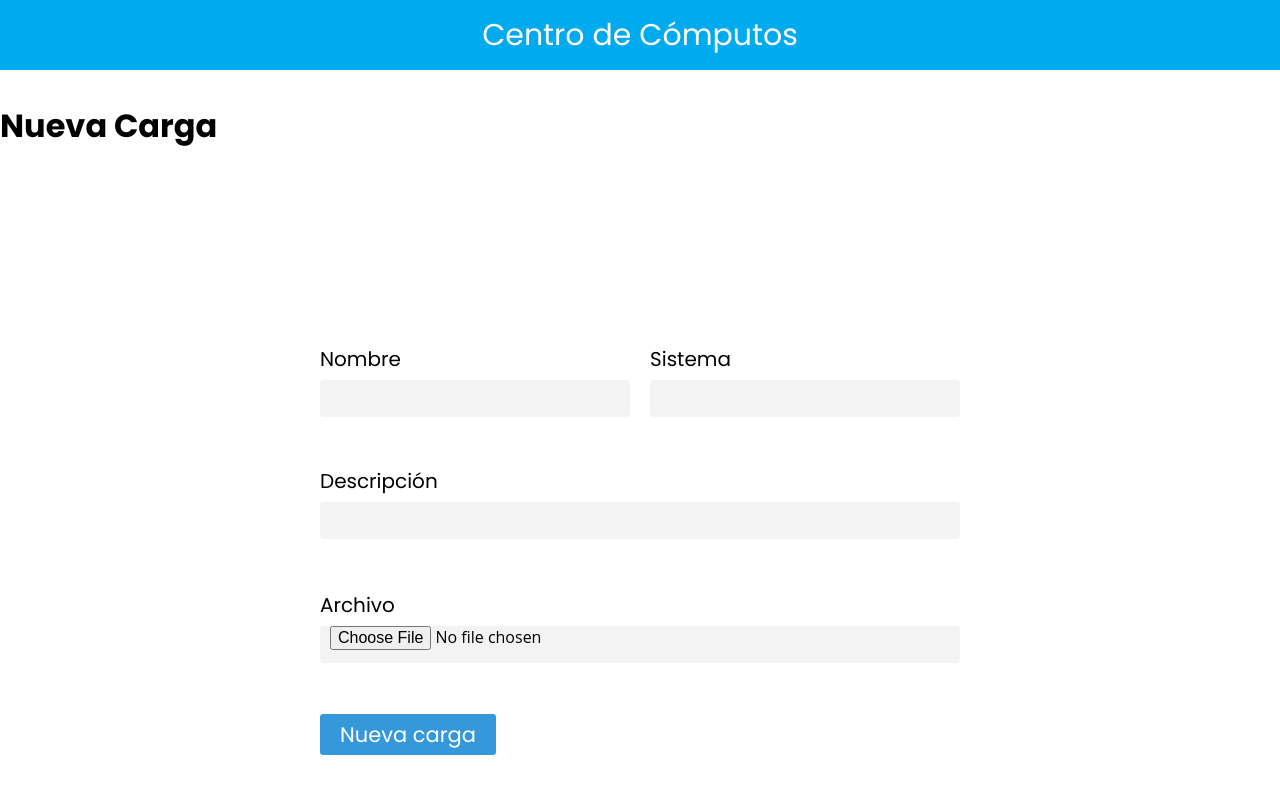
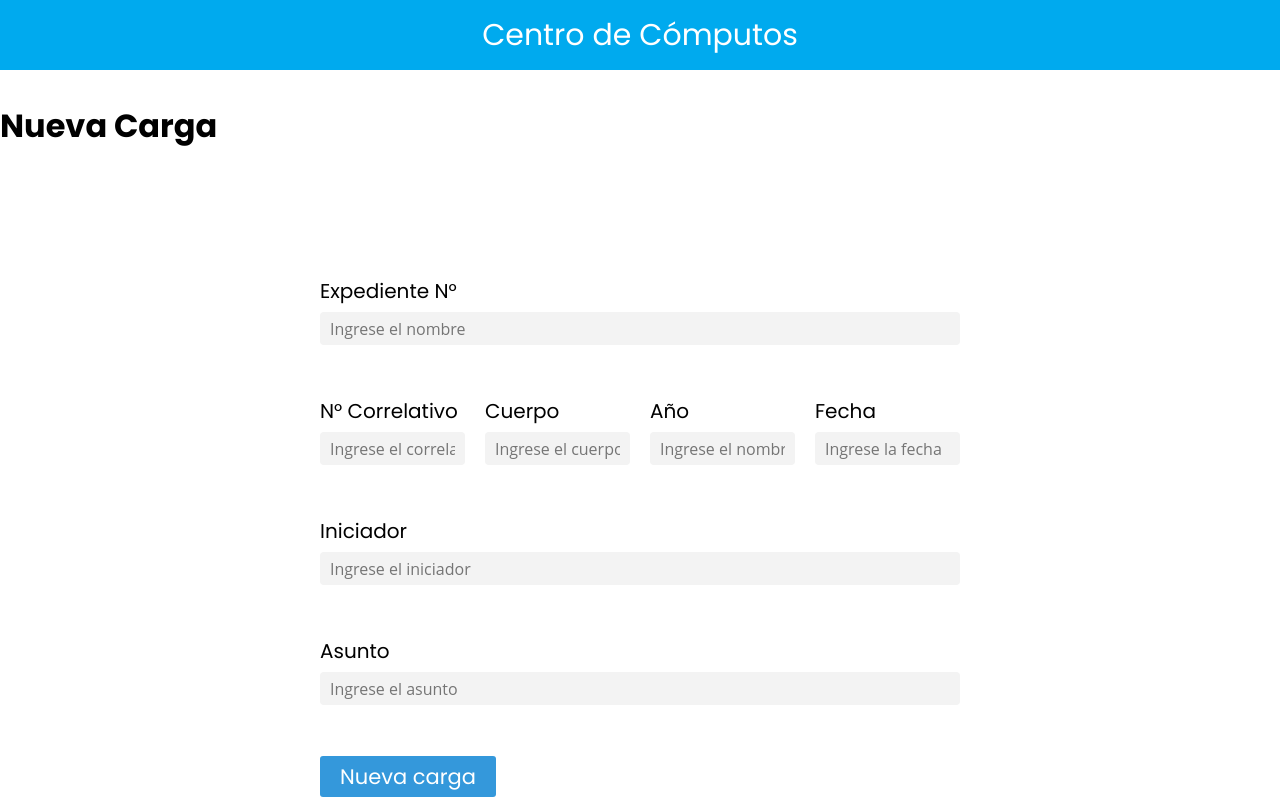
Before and after one commit to maisi-r/GestionArchivo, a React (Vite) app: page /carga in a window 1280 px wide. Shown: the top 800 px of the page. Built offline with nearby package versions, Linux system fonts and the light colour scheme.

Commit message:
Agregado de funciones en FormFile y FormFileInformation

```diff
--- a/src/App.jsx
+++ b/src/App.jsx
@@ -4,8 +4,8 @@ import FileTable from "./components/FileTable/FileTable";
 import Header from "./components/Header/Header";
 import Footer from "./components/Footer/Footer";
 import {Routes, Route} from "react-router-dom";
-import FormFile from "./components/FormFile/FormFile";
-import FormFileInformation from "./components/FormFileInformation/FormFileInformation";
+import FormFile from "./components/FormFileInformation/FormFileInformation";
+import FormFileInformation from "./components/FormFile/FormFile";
 
 const App = () => {
   return (
@@ -16,9 +16,9 @@ const App = () => {
 
         <Route path="/archivos" element={<FileTable/>} />
 
-        <Route path="/informacion-adicional" element={<FormFile/>} />
+        <Route path="/informacion-adicional" element={<FormFileInformation/>} />
 
-        <Route path="/carga" element={<FormFileInformation/>} />
+        <Route path="/carga" element={<FormFile/>} />
 
 
 
--- a/src/components/FormFile/FormFile.jsx
+++ b/src/components/FormFile/FormFile.jsx
@@ -1,51 +1,106 @@
-import React from 'react';
-import "./form.scss";
+import React from 'react'
+import { useAddFileMutation } from '../../store/apis/fileApi'
+import "./formf.scss"
+import { useFormik } from 'formik';
+import * as Yup from "yup";
 
-const FormFile = () => {
+const FormFile = () =>  {
+
+    const [ uploadFile ] = useAddFileMutation();
+    const required = "El campo es requerido";
+    const formik = useFormik({
+
+        initialValues: {
+            name: "",
+            system: "",
+            description: "",
+            file:""
+        },
+
+        validationSchema: Yup.object({
+            name: Yup.string().required(required),
+            system: Yup.string().required(required),
+            description: Yup.string().required(required),
+        }),
+
+        onSubmit: async (values) => {
+          try {
+            console.log(values);
+            //const result = await addInformation({ id : id, data: values});
+            formik.resetForm();
+          } catch (error) {
+            console.log(error);
+          }
+        },
+    });
+
+    const { setFieldValue,handleSubmit, handleChange, handleBlur, values, errors, touched } = formik;
+
     return (
-
         <div className='container'>
-
         <h1>Nueva Carga</h1>
     <div className="base-container">
-        <div className="form">
-            <div className="form-group item1">
-                <label htmlFor='Número'>Nombre</label>
-                <input type="text" name="Número"/>
+
+    <form onClick={handleSubmit} className="formfile">
+        <div className="form-group file1">
+            <label htmlFor='name'>Nombre</label>
+            <input
+            type="text"
+            className={ `input__light-${errors.name && touched.name ? 'warning' : 'success'}` }
+            placeholder="Ingrese el nombre"
+            value={ values.name }
+            onBlur={ handleBlur }
+            onChange={ handleChange }
+            name="name"
+            />
+            { errors.name && touched.name && (
+                <div className='text-red'>
+                    <small className="text-red-600">{ errors.name }</small>
+                </div>
+            )}
         </div>
 
-            <div className="form-group item2">
-                <label htmlFor='Correlativo'>Correlativo</label>
-                <input type="text" name="Número"/>
+        <div className="form-group file2">
+            <label htmlFor='system'>Sistema</label>
+            <input type="text"
+            className={ `input__light-${errors.system && touched.system ? 'warning' : 'success'}` }
+            placeholder="Ingrese el nombre del Sistema"
+            value={ values.system }
+            onBlur={ handleBlur }
+            onChange={ handleChange }
+            name="system"
+            />
+            { errors.system && touched.system && (
+                <div className='text-red'>
+                    <small className="text-red-600">{ errors.system }</small>
+                </div>
+            )}
         </div>
 
-            <div className="form-group item3">
-                <label htmlFor='Año'>Año</label>
-                <input type="text" name="Número"/>
+        <div className="form-group file3">
+            <label htmlFor='description'>Descripción</label>
+            <input type="text"
+            className={ `input__light-${errors.description && touched.description ? 'warning' : 'success'}` }
+            placeholder="Ingrese una descripción"
+            value={ values.description }
+            onBlur={ handleBlur }
+            onChange={ handleChange }
+            name="description"
+            />
+            { errors.description && touched.description && (
+                <div className='text-red'>
+                    <small className="text-red-600">{ errors.description }</small>
+                </div>
+            )}
         </div>
 
-            <div className="form-group item4">
-                <label htmlFor='Cuerpo'>Cuerpo</label>
-                <input type="text" name="Número"/>
+        <div className="form-group file4">
+            <label htmlFor='Cuerpo'>Archivo</label>
+            <input type="file" name="file" onChange={(event) => {setFieldValue ("file", event.target.file[0])}}/>
         </div>
 
-            <div className="form-group item5">
-                <label htmlFor='Iniciador'>Iniciador</label>
-                <input type="text" name="Número"/>
-            </div>
-
-            <div className="form-group item6">
-                <label htmlFor='Asunto'>Asunto</label>
-                <input type="text" name="Número"/>
-            </div>
-
-            <div className="form-group item7">
-                <label htmlFor='Fecha'>Fecha</label>
-                <input type="text" name="Número"/>
-            </div>
-
-            <div className="form-group item8">
-            <button type="button" className="btn">Nueva carga</button>
+        <div className="form-group file5">
+        <button onClick={handleSubmit} type="btn btn-primary" className="btn">Nueva carga</button>
 
         </div>
 
@@ -53,12 +108,9 @@ const FormFile = () => {
 
 
 
+    </form>
     </div>
     </div>
-        </div>
-
-
     )
   }
-
  export default FormFile;
--- a/src/components/FormFileInformation/FormFileInformation.jsx
+++ b/src/components/FormFileInformation/FormFileInformation.jsx
@@ -1,46 +1,203 @@
-import React from 'react'
-import "./formf.scss"
+import React from 'react';
+import "./form.scss";
+import { useFormik } from 'formik';
+import * as Yup from "yup";
+import { useAddAditionaInformationFileMutation } from '../../store/apis/additionalInformationFileApi';
+import { useParams } from 'react-router-dom';
 
-const FormFileInformation = () =>  {
+
+const FormFileInformation = () => {
+    const { id } = useParams();
+    const required = "El campo es requerido";
+    const [addInformation] = useAddAditionaInformationFileMutation();
+    const formik = useFormik({
+
+        initialValues: {
+            number: "",
+            correlative: "",
+            body: "",
+            year: "",
+            date: "",
+            initiator: "",
+            issue: ""
+        },
+
+        validationSchema: Yup.object({
+            number: Yup.number().required(required),
+            correlative: Yup.number().required(required),
+            year: Yup.number().required(required),
+            body: Yup.number().required(required),
+            date: Yup.string().required(required),
+            initiator: Yup.string().required(required),
+            issue: Yup.string().required(required),
+        }),
+
+        onSubmit: async (values) => {
+          try {
+            console.log(values);
+            //const result = await addInformation({ id : id, data: values});
+            formik.resetForm();
+          } catch (error) {
+            console.log(error);
+          }
+        },
+    });
+
+    const { setFieldValue,handleSubmit, handleChange, handleBlur, values, errors, touched } = formik;
+
     return (
+
         <div className='container'>
-        <div className='row'>
+
         <h1>Nueva Carga</h1>
         <div className="base-container">
-    <div className="formfile">
-        <div className="form-group file1">
-            <label htmlFor='Número'>Nombre</label>
-            <input type="text" name="Número"/>
+        <form onClick={handleSubmit} className="form">
+        <div className='form-group item1'>
+            <label htmlFor="number">Expediente N°</label>
+            <input
+                type="text"
+                className={ `input__light-${errors.number && touched.number ? 'warning' : 'success'}` }
+                placeholder="Ingrese el nombre"
+                value={ values.number }
+                onBlur={ handleBlur }
+                onChange={ handleChange }
+                name="number"
+            />
+            { errors.number && touched.number && (
+                <div className='text-red'>
+                    <small className="text-red-600">{ errors.number }</small>
+                </div>
+            )}
         </div>
 
-        <div className="form-group file2">
-            <label htmlFor='Correlativo'>Sistema</label>
-            <input type="text" name="Número"/>
+        <div className='form-group item2'>
+            <label htmlFor="name">N° Correlativo</label>
+            <input
+                type="text"
+                className={ `input__light-${errors.correlative && touched.correlative ? 'warning' : 'success'}` }
+                placeholder="Ingrese el correlativo"
+                value={ values.correlative }
+                onBlur={ handleBlur }
+                onChange={ handleChange }
+                name="correlative"
+            />
+            { errors.correlative && touched.correlative && (
+                <div className='text-red'>
+                    <small className="text-red-600">{ errors.correlative }</small>
+                </div>
+            )}
         </div>
 
-        <div className="form-group file3">
-            <label htmlFor='Año'>Descripción</label>
-            <input type="text" name="Número"/>
+        <div className='form-group item4'>
+        <label htmlFor="body">Cuerpo</label>
+            <input
+                type="text"
+                className={ `input__light-${errors.body && touched.body ? 'warning' : 'success'}` }
+                placeholder="Ingrese el cuerpo"
+                value={ values.body }
+                onBlur={ handleBlur }
+                onChange={ handleChange }
+                name="body"
+            />
+            { errors.body && touched.body && (
+                <div className='text-red'>
+                    <small className="text-red-600">{ errors.body }</small>
+                </div>
+            )}
         </div>
 
-        <div className="form-group file4">
-            <label htmlFor='Cuerpo'>Archivo</label>
-            <input type="file" name="files"/>
+
+        <div className='form-group item3'>
+        <label htmlFor="year">Año</label>
+            <input
+                type="text"
+                className={ `input__light-${errors.year && touched.year ? 'warning' : 'success'}` }
+                placeholder="Ingrese el nombre"
+                value={ values.year }
+                onBlur={ handleBlur }
+                onChange={ handleChange }
+                name="year"
+            />
+            { errors.year && touched.year && (
+                <div className='text-red'>
+                    <small className="text-red-600">{ errors.year }</small>
+                </div>
+            )}
+
+
         </div>
 
-        <div className="form-group file5">
-        <button type="btn btn-primary" className="btn">Nueva carga</button>
 
+        <div className='form-group item7'>
+            <label htmlFor="date">Fecha</label>
+            <input
+                type="text"
+                className={ `input__light-${errors.date && touched.date ? 'warning' : 'success'}` }
+                placeholder="Ingrese la fecha"
+                value={ values.date}
+                onBlur={ handleBlur }
+                onChange={ handleChange }
+                name="date"
+            />
+            { errors.date && touched.date && (
+                <div className='text-red'>
+                    <small className="text-red-600">{ errors.date }</small>
+                </div>
+            )}
+        </div>
+
+
+        <div className='form-group item5'>
+            <label htmlFor="initiator">Iniciador</label>
+            <input
+                type="text"
+                className={ `input__light-${errors.initiator && touched.initiator ? 'warning' : 'success'}` }
+                placeholder="Ingrese el iniciador"
+                value={ values.initiator }
+                onBlur={ handleBlur }
+                onChange={ handleChange }
+                name="initiator"
+            />
+            { errors.initiator && touched.initiator && (
+                <div className='text-red'>
+                    <small className="text-red-600">{ errors.initiator }</small>
+                </div>
+            )}
+        </div>
+
+        <div className='form-group item6'>
+            <label htmlFor="issue">Asunto</label>
+            <input
+                type="text"
+                className={ `input__light-${errors.issue && touched.issue ? 'warning' : 'success'}` }
+                placeholder="Ingrese el asunto"
+                value={ values.issue }
+                onBlur={ handleBlur }
+                onChange={ handleChange }
+                name="issue"
+            />
+            { errors.issue && touched.issue && (
+                <div className='text-red'>
+                    <small className="text-red-600">{ errors.issue }</small>
+                </div>
+            )}
+        </div>
+
+        <div className="form-group item8">
+                <button type="submit" className="btn">Nueva carga</button>
             </div>
 
 
 
 
 
+
+        </form>
         </div>
         </div>
-    </div>
-    </div>
+
+
     )
 }
+
 export default FormFileInformation;
--- a/src/components/FormFile/form.scss
+++ b/src/components/FormFileInformation/form.scss
@@ -21,7 +21,7 @@
       "item2 item4 item3 item7"
       "item5 item5 item5 item5"
       "item6 item6 item6 item6"
-      "item8 . . . "
+      "item8 item8 . . "
     ;
     gap: 20px;
 
--- a/src/store/apis/additionalInformationFileApi.js
+++ b/src/store/apis/additionalInformationFileApi.js
@@ -19,8 +19,8 @@ export const addtionalInformationFileApi = createApi({
         }),
 
         addAditionaInformationFile: builder.mutation({
-            query: (data) => ({
-                url: '/addtional-inforation-file',
+            query: ({id, ...data}) => ({
+                url: `/addtional-inforation-file/${id}`,
                 method: 'POST',
                 body: data
             }),
```
Also changed, not shown: src/components/FileTable/FileTable.jsx (+15 -4 lines), src/assets/Nuevo documento de texto.txt (added), src/components/FormFile/formf.scss (renamed from src/components/FormFileInformation/formf.scss). Lines whose indentation alone changed are shown as unchanged.
